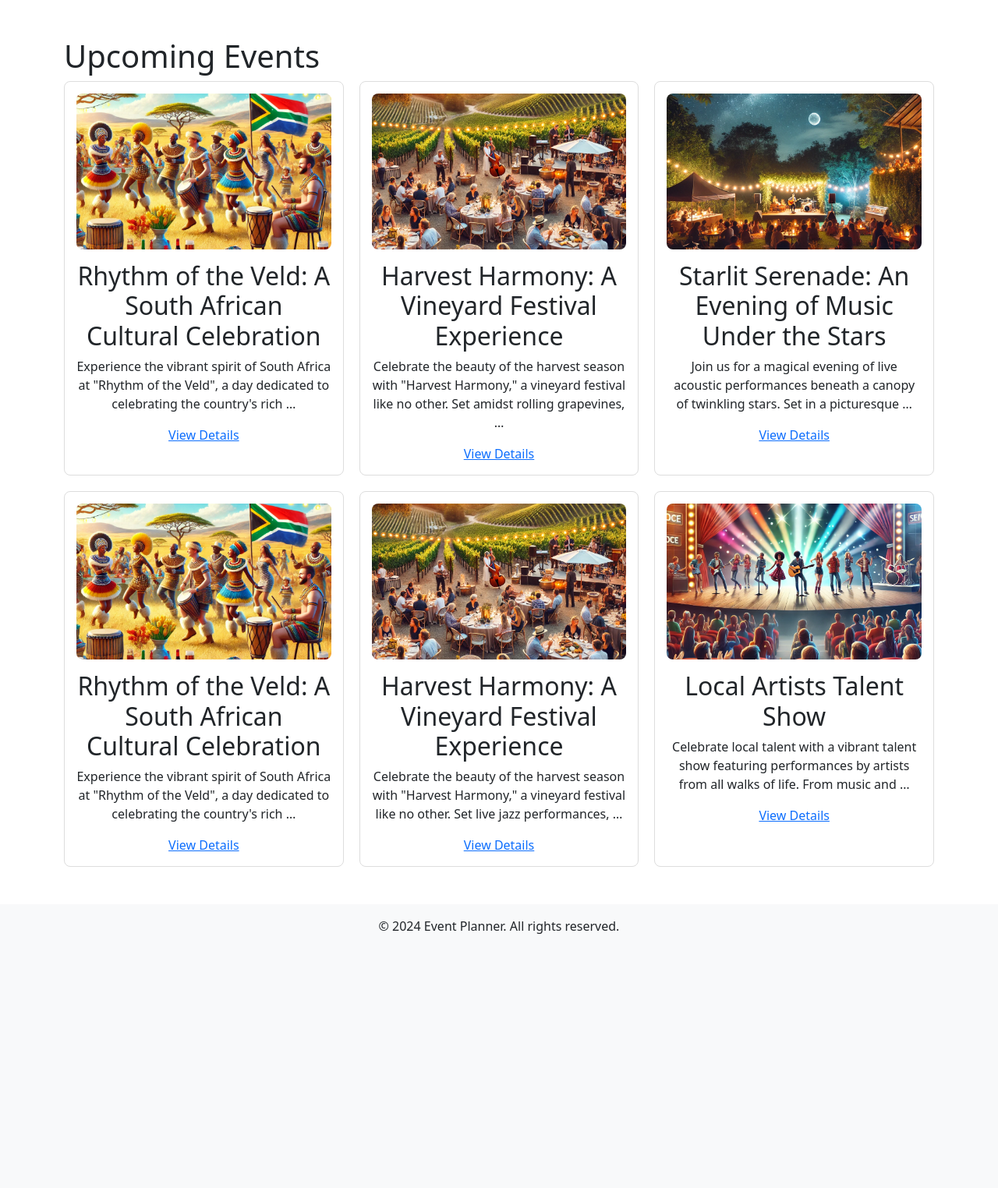
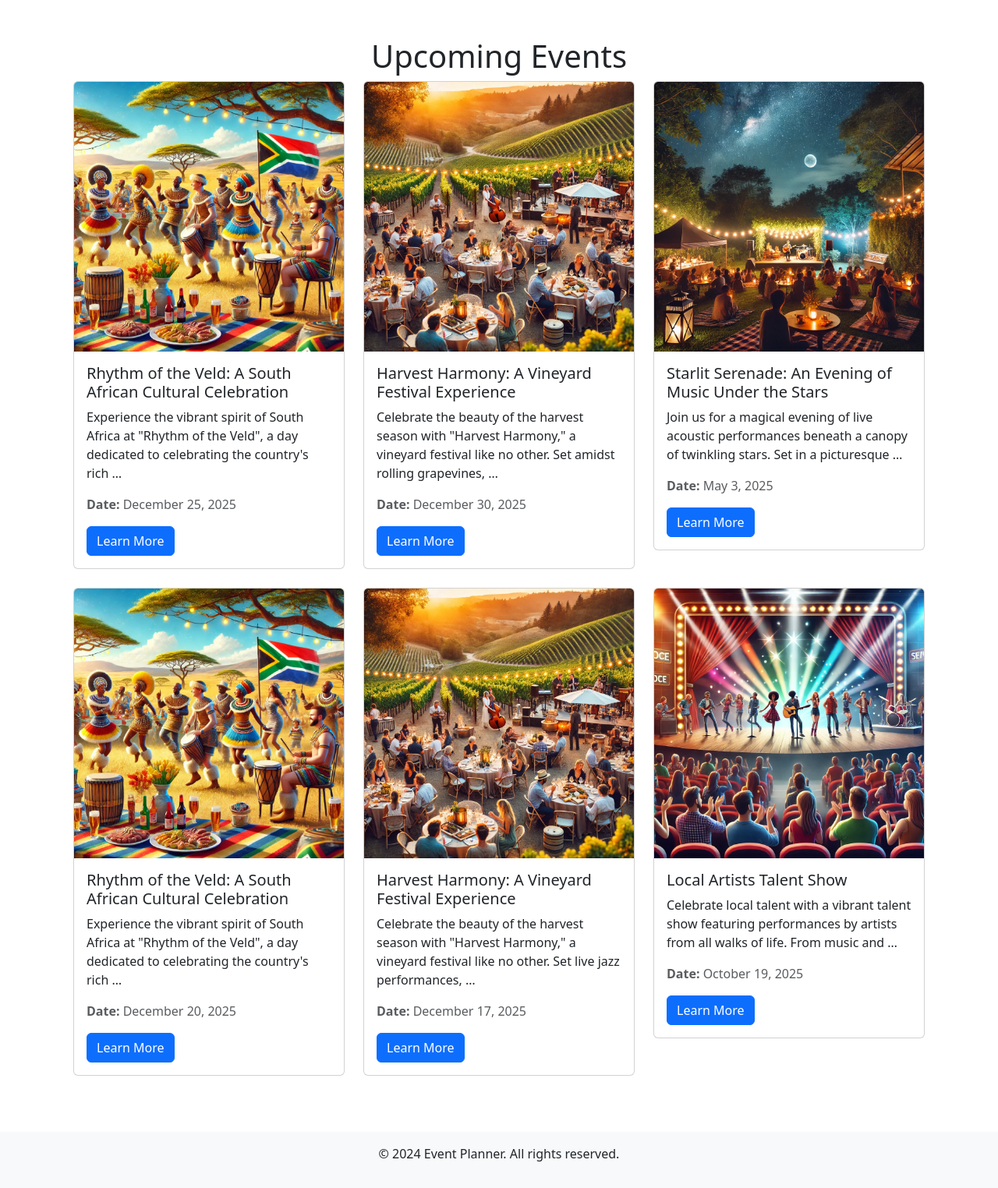
Before and after one commit to siboniseni/event_planner, a Django app: template events/templates/events/event_list.html in a window 1280 px wide. Shown: the part 56-1580 px from the top of the page at 78% size. Before the commit the page ends 1254 px from the top, so only its background shows below. Run offline with Django 5.2, Linux system fonts and the light colour scheme; the template is opened without the code that fills it: values that come from a table or form of the project are taken from there, others are empty; data comes from the database, SQL or seed files in the repository.

```diff
--- a/events/templates/events/event_list.html
+++ b/events/templates/events/event_list.html
@@ -3,17 +3,26 @@
 {% block title %}Event List{% endblock %}
 
 {% block content %}
-<h1>Upcoming Events</h1>
-<div class="events-grid">
-    {% for event in events %}
-        <div class="event-card">
-            <img src="{{ event.image.url }}" alt="{{ event.title }}">
-            <h2>{{ event.title }}</h2>
-            <p>{{ event.description|truncatewords:20 }}</p>
-            <a href="{% url 'event_detail' event.pk %}">View Details</a>
+<div class="container my-5">
+    <h1 class="text-center">Upcoming Events</h1>
+    <div class="row">
+        {% for event in events %}
+        <div class="col-sm-6 col-md-4 col-lg-4 mb-4">
+            <div class="card">
+                <img src="{{ event.image.url }}" class="card-img-top" alt="{{ event.title }}">
+                <div class="card-body">
+                    <h5 class="card-title">{{ event.title }}</h5>
+                    <p class="card-text">{{ event.description|truncatewords:20 }}</p>
+                    <p class="text-muted"><strong>Date:</strong> {{ event.date|date:"F j, Y" }}</p>
+                    <a href="{% url 'event_detail' event.pk %}" class="btn btn-primary">Learn More</a>
+                </div>
+            </div>
         </div>
-    {% empty %}
-        <p>No events found.</p>
-    {% endfor %}
+        {% empty %}
+        <div class="col-12">
+            <p class="text-center">No events found.</p>
+        </div>
+        {% endfor %}
+    </div>
 </div>
 {% endblock %}
--- a/events/views.py
+++ b/events/views.py
@@ -15,7 +15,7 @@ def event_list(request):
     paginator = Paginator(events, 9)  # Show 9 events per page
     page_number = request.GET.get('page')
     page_obj = paginator.get_page(page_number)
-    return render(request, 'events/event_list.html', {'page_obj': page_obj})
+    return render(request, 'events/event_list.html', {'events': events})
 
 
 # Event detail view: Display details for a specific event
```
